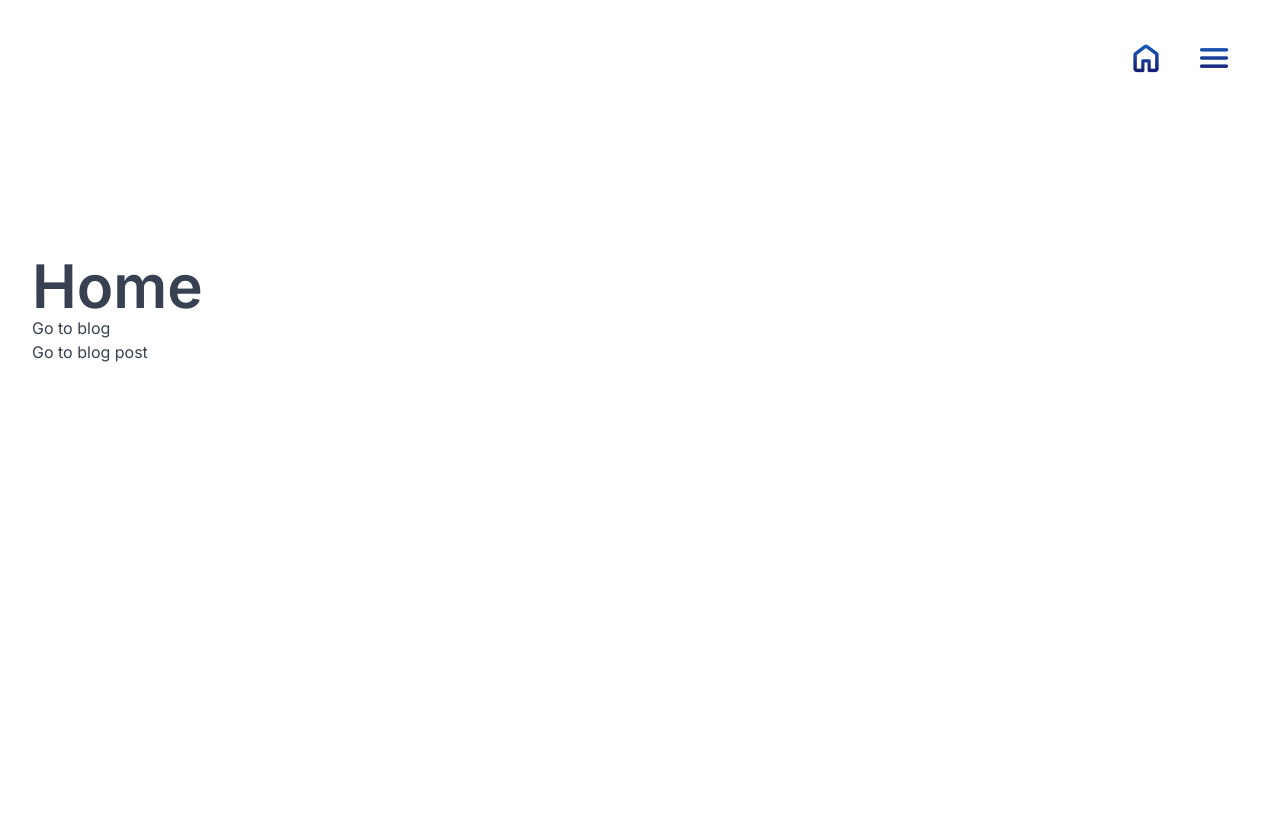
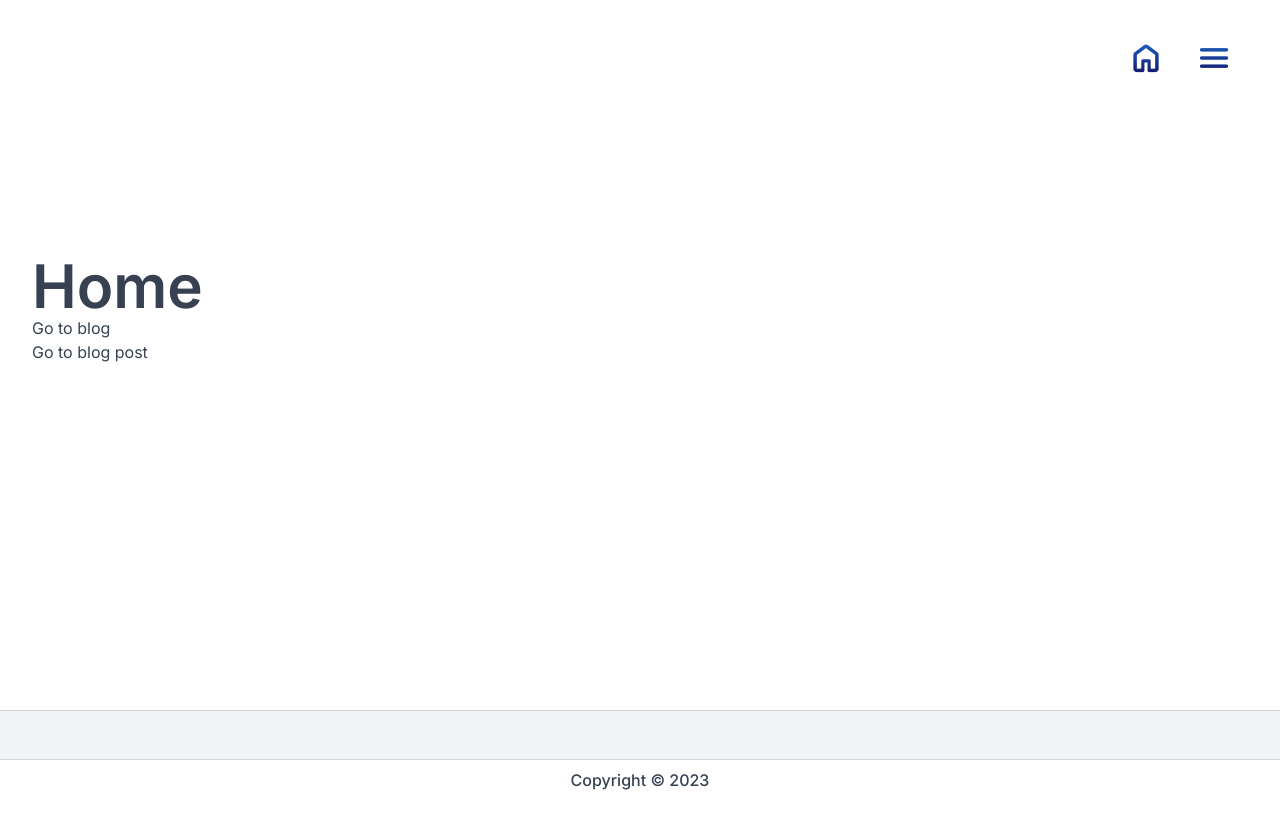
Before and after one commit to jackreimers/Blog, a SvelteKit app: page / in a window 1280 px wide. Shown: the top 828 px of the page. After the commit the page ends 800 px from the top, so only its background shows below. Built offline with nearby package versions, Linux system fonts and the light colour scheme.

Commit message:
Add footer component

```diff
--- a/src/app.css
+++ b/src/app.css
@@ -7,9 +7,6 @@
 
 body {
     font-family: Inter, sans-serif;
-
-	/* For testing scroll effects */
-	min-height: 2000px;
 }
 
 .text-gt {
--- /dev/null
+++ b/src/lib/components/layout/footer.svelte
@@ -0,0 +1,34 @@
+<footer>
+	<!-- TODO: Decide whether to include this or not -->
+	<!--
+    <div class="container mx-auto flex w-full gap-8 px-8 py-8">
+        <div class="flex-1">
+            <p class="mb-3 text-2xl font-medium">Header</p>
+            <p>
+                Text goes here blah blah blah and on and more and just a whole lotta text type beat
+                up in this div element right now.
+            </p>
+        </div>
+        <div class="flex-1">
+            <p class="mb-3 text-2xl font-medium">Header</p>
+            <p>
+                Text goes here blah blah blah and on and more and just a whole lotta text type beat
+                up in this div element right now.
+            </p>
+        </div>
+        <div class="flex-1">
+            <p class="mb-3 text-2xl font-medium">Header</p>
+            <p>
+                Text goes here blah blah blah and on and more and just a whole lotta text type beat
+                up in this div element right now.
+            </p>
+        </div>
+    </div>
+    -->
+
+	<!-- Social buttons -->
+	<div class="h-[50px] w-full border-y border-gray-300 bg-gray-100"></div>
+	<div class="w-full text-center">
+		<p class="my-2 font-medium">Copyright © 2023</p>
+	</div>
+</footer>
--- a/src/routes/+layout.svelte
+++ b/src/routes/+layout.svelte
@@ -1,12 +1,17 @@
 <script lang="ts">
 	import '../app.css';
 	import Header from '$lib/components/layout/header.svelte';
+	import Footer from '$lib/components/layout/footer.svelte';
 
 	//TODO: https://kit.svelte.dev/docs/load#$page-data
 </script>
 
-<Header />
+<div class="flex h-screen flex-col">
+	<Header />
 
-<div class="container mx-auto px-8">
-	<slot />
+	<div class="container mx-auto flex-1 px-8">
+		<slot />
+	</div>
+
+	<Footer />
 </div>
```
Lines whose indentation alone changed are shown as unchanged.
